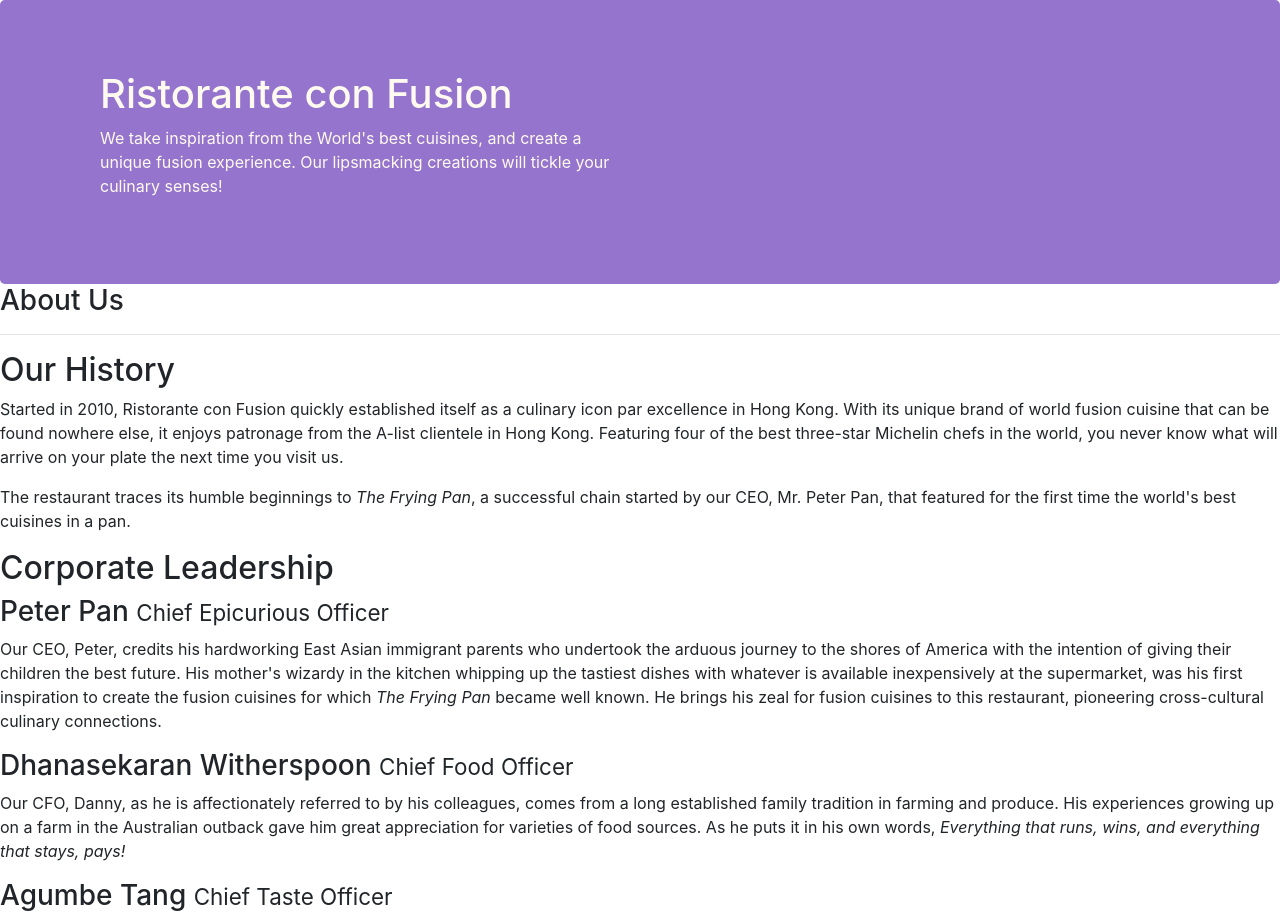
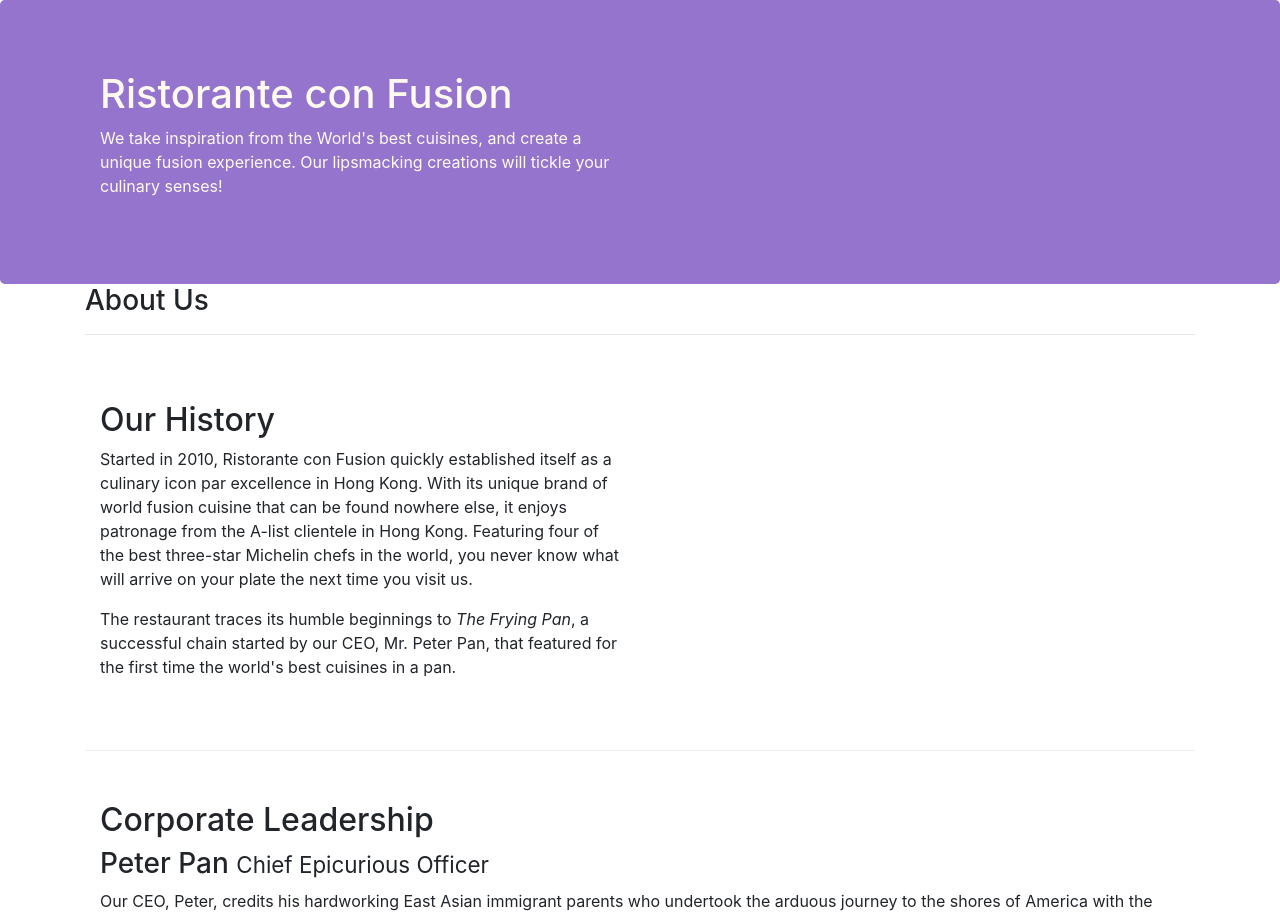
Before and after one commit to levinsamuel/coursera_bootstrap4, a website: page aboutus.html in a window 1280 px wide. Shown: the top 917 px of the page. Drawn offline with nearby package versions, Linux system fonts and the light colour scheme.

Commit message:
add row and column formatting for history and leadership

```diff
--- a/aboutus.html
+++ b/aboutus.html
@@ -30,27 +30,27 @@
         </div>
     </header>
 
-    <div>
-        <div>
-            <div>
+    <div class="container">
+        <div class="row">
+            <div class="col-sm-12">
                <h3>About Us</h3>
                <hr>
             </div>
         </div>
 
-        <div>
-            <div>
+        <div class="row row-content">
+            <div class="col-sm-6">
                 <h2>Our History</h2>
                 <p>Started in 2010, Ristorante con Fusion quickly established itself as a culinary icon par excellence in Hong Kong. With its unique brand of world fusion cuisine that can be found nowhere else, it enjoys patronage from the A-list clientele in Hong Kong.  Featuring four of the best three-star Michelin chefs in the world, you never know what will arrive on your plate the next time you visit us.</p>
                 <p>The restaurant traces its humble beginnings to <em>The Frying Pan</em>, a successful chain started by our CEO, Mr. Peter Pan, that featured for the first time the world's best cuisines in a pan.</p>
             </div>
-            <div>
+            <div class="col-sm">
             </div>
         </div>
 
 
-        <div>
-            <div>
+        <div class="row row-content">
+            <div class="col">
                 <h2>Corporate Leadership</h2>
                 <h3>Peter Pan <small>Chief Epicurious Officer</small></h3>
                 <p>Our CEO, Peter, credits his hardworking East Asian immigrant parents who undertook the arduous journey to the shores of America with the intention of giving their children the best future. His mother's wizardy in the kitchen whipping up the tastiest dishes with whatever is available inexpensively at the supermarket, was his first inspiration to create the fusion cuisines for which <em>The Frying Pan</em> became well known. He brings his zeal for fusion cuisines to this restaurant, pioneering cross-cultural culinary connections.</p>
```
